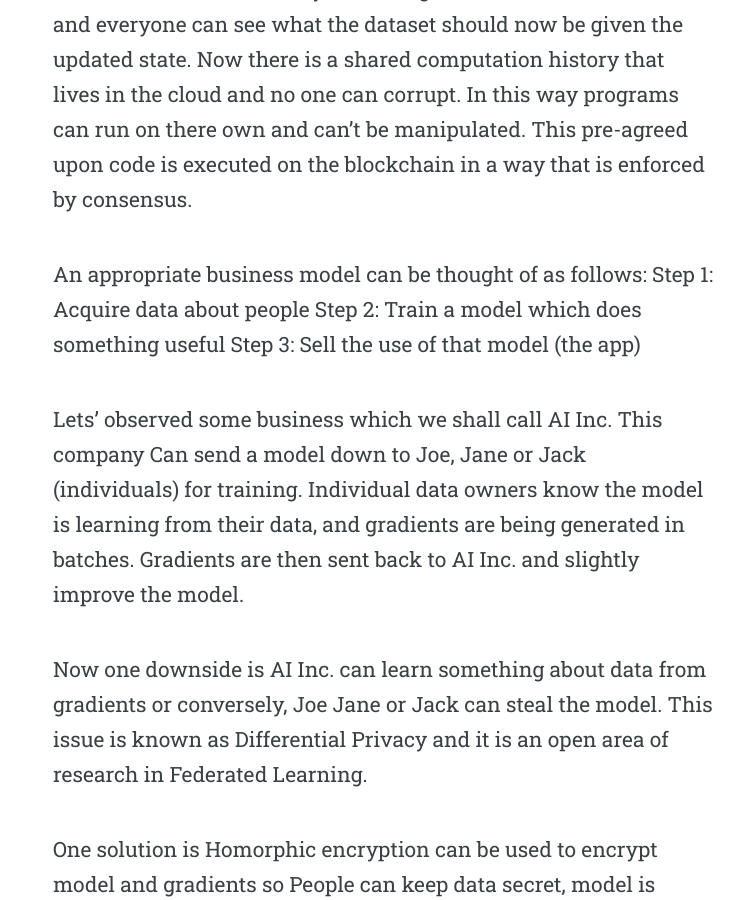
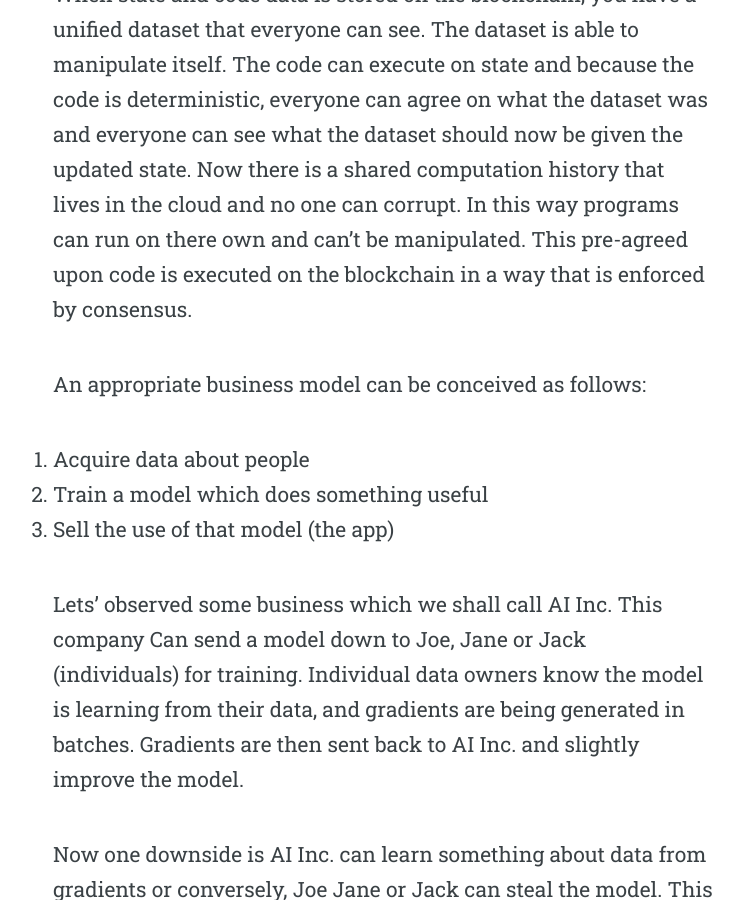
Before and after one commit to GdMacmillan/GdMacmillan.github.io, a Jekyll site: the page built from _posts/2017-10-01-OpenMined_Introduction.md, in a window 1280 px wide and 900 px high, scrolled down 3331 px. Shown: the whole window, without its empty margins (257-1000 px from the left). Built offline with Jekyll 4.4.1, drawn with Linux system fonts in a browser that asks for light colours; some web fonts are replaced; some of the changed text lies outside the part shown.

Commit message:
trying to add an about page

```diff
--- a/_layouts/default.html
+++ b/_layouts/default.html
@@ -87,10 +87,10 @@
 
 					<!-- Display: table-cell -->
 					<div class="dtc">
-
-						<h3>{{ site.name }}</h3>
-						<h6>{{ site.description }}</h6>
-
+						<a href="{{ site.baseurl }}/about">
+							<h3>{{ site.name }}</h3>
+							<h6>{{ site.description }}</h6>
+						</a>
 					</div><!-- .dtc -->
 
 				</div><!-- .dt -->
--- a/_posts/2017-10-01-OpenMined_Introduction.md
+++ b/_posts/2017-10-01-OpenMined_Introduction.md
@@ -6,7 +6,10 @@
 
 OpenMined is an open-sourced project for distributing machine learning model training and democratizing access to data. The future of capital markets is largely going to be built on Machine Learning and AI. A well trained machine learning model requires data. Access to data is controlled by a couple of large corporations, governments and a few powerful smaller independent entities.
 
-There are three necessary ingredients for AI/ML: 1. data 2. compute power 3. talent.
+There are three necessary ingredients for AI/ML:
+1. data
+2. compute power
+3. talent
 
 Most of the research in is already publicly available. Open-sourced libraries, research papers and online learning make learning and teaching ML/AI accessible to most people. Compute power is increasing at an exponential rate (as long as Moore's law is still in effect). But less available and properly in need of solutions is access to data stores. Here-in lies the problem.
 
@@ -44,10 +47,10 @@
 
 When state and code data is stored on the blockchain, you have a unified dataset that everyone can see. The dataset is able to manipulate itself. The code can execute on state and because the code is deterministic, everyone can agree on what the dataset was and everyone can see what the dataset should now be given the updated state. Now there is a shared computation history that lives in the cloud and no one can corrupt. In this way programs can run on there own and can't be manipulated. This pre-agreed upon code is executed on the blockchain in a way that is enforced by consensus.
 
-An appropriate business model can be thought of as follows:
-    Step 1: Acquire data about people
-    Step 2: Train a model which does something useful
-    Step 3: Sell the use of that model (the app)
+An appropriate business model can be conceived as follows:
+1. Acquire data about people
+2. Train a model which does something useful
+3. Sell the use of that model (the app)
 
 Lets' observed some business which we shall call AI Inc. This company Can send a model down to Joe, Jane or Jack (individuals) for training. Individual data owners know the model is learning from their data, and gradients are being generated in batches. Gradients are then sent back to AI Inc. and slightly improve the model.
 
```
Also changed, not shown: about.md (+1 -3 lines).
